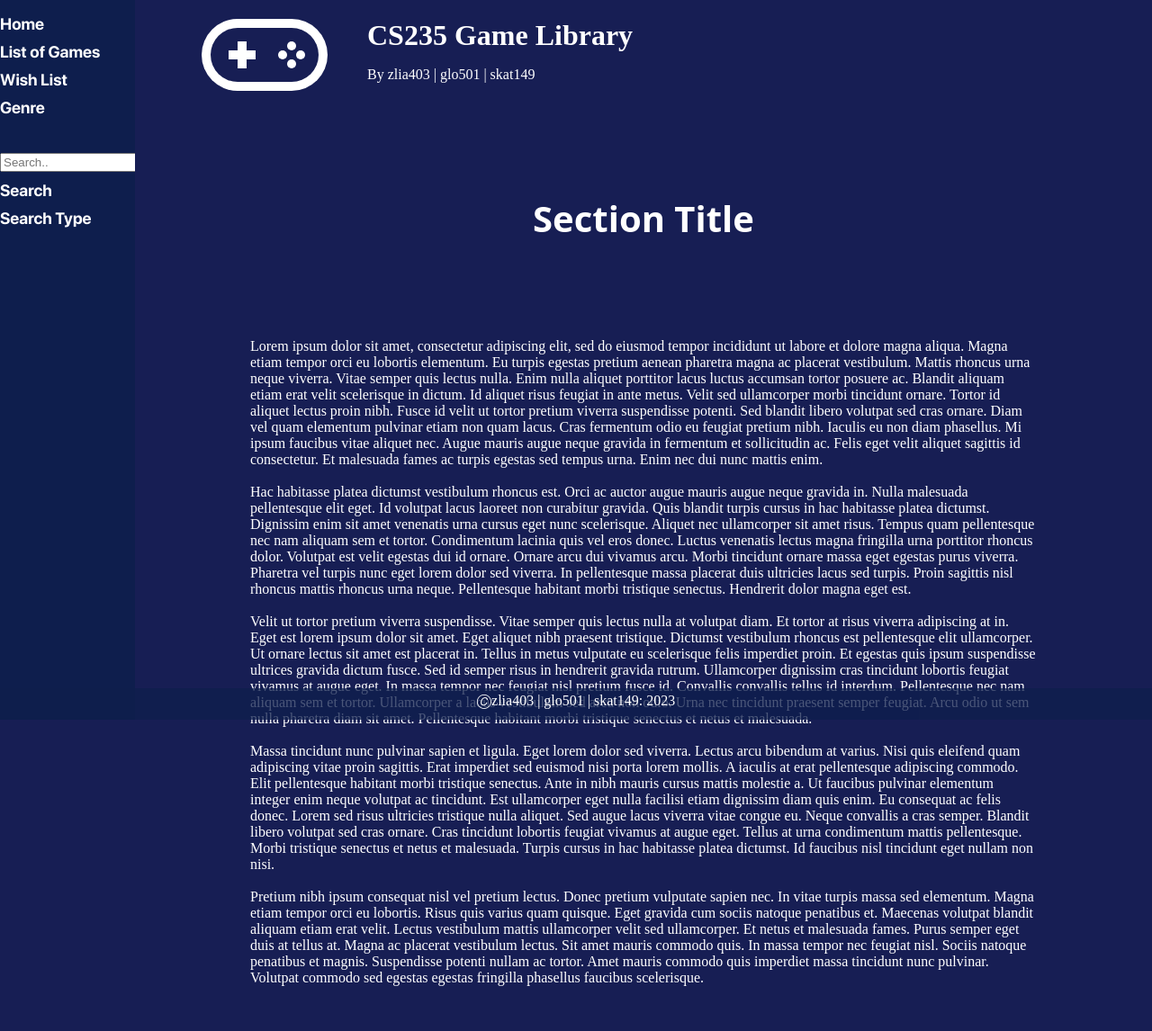
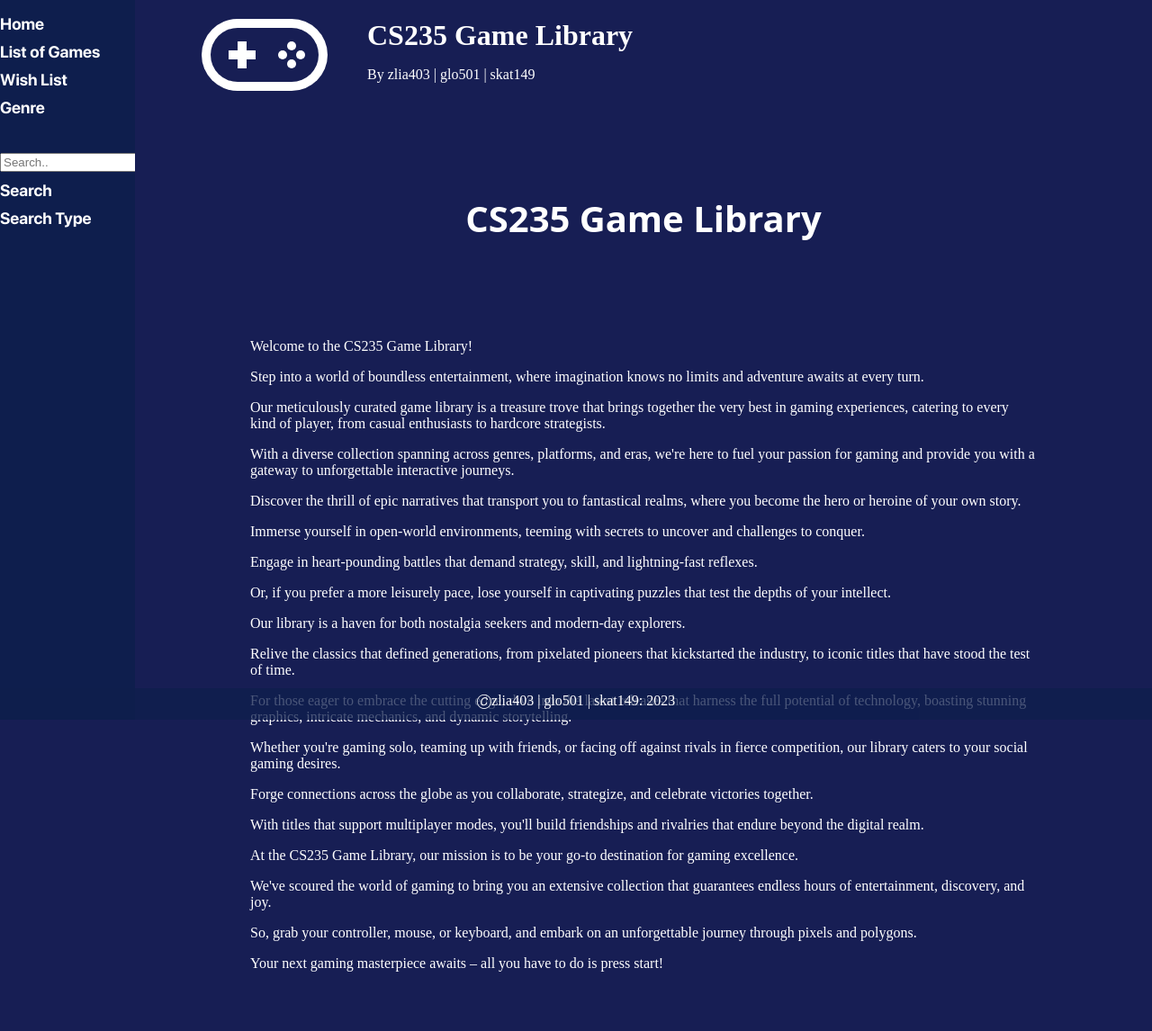
Before and after one commit to KingsleyLeung03/cs235-2023-gameswebapp-assignment-zlia403_glo501_skat149, a Flask app: page / in a window 1280 px wide. Shown: the whole page at 90% size. After the commit the page ends 1080 px from the top, so only its background shows below. Run offline with Flask 3, Linux system fonts and the light colour scheme; some libraries are stand-ins or nearby versions.

Commit message:
Update descriptions on layout.html

```diff
--- a/games/templates/layout.html
+++ b/games/templates/layout.html
@@ -11,19 +11,26 @@
 
     <section>
         <div class="section_title">
-            <h1>Section Title</h1>
+            <h1>CS235 Game Library</h1>
         </div>
-        <p>
-            Lorem ipsum dolor sit amet, consectetur adipiscing elit, sed do eiusmod tempor incididunt ut labore et dolore magna aliqua. Magna etiam tempor orci eu lobortis elementum. Eu turpis egestas pretium aenean pharetra magna ac placerat vestibulum. Mattis rhoncus urna neque viverra. Vitae semper quis lectus nulla. Enim nulla aliquet porttitor lacus luctus accumsan tortor posuere ac. Blandit aliquam etiam erat velit scelerisque in dictum. Id aliquet risus feugiat in ante metus. Velit sed ullamcorper morbi tincidunt ornare. Tortor id aliquet lectus proin nibh. Fusce id velit ut tortor pretium viverra suspendisse potenti. Sed blandit libero volutpat sed cras ornare. Diam vel quam elementum pulvinar etiam non quam lacus. Cras fermentum odio eu feugiat pretium nibh. Iaculis eu non diam phasellus. Mi ipsum faucibus vitae aliquet nec. Augue mauris augue neque gravida in fermentum et sollicitudin ac. Felis eget velit aliquet sagittis id consectetur. Et malesuada fames ac turpis egestas sed tempus urna. Enim nec dui nunc mattis enim.
-            <br><br>
-            Hac habitasse platea dictumst vestibulum rhoncus est. Orci ac auctor augue mauris augue neque gravida in. Nulla malesuada pellentesque elit eget. Id volutpat lacus laoreet non curabitur gravida. Quis blandit turpis cursus in hac habitasse platea dictumst. Dignissim enim sit amet venenatis urna cursus eget nunc scelerisque. Aliquet nec ullamcorper sit amet risus. Tempus quam pellentesque nec nam aliquam sem et tortor. Condimentum lacinia quis vel eros donec. Luctus venenatis lectus magna fringilla urna porttitor rhoncus dolor. Volutpat est velit egestas dui id ornare. Ornare arcu dui vivamus arcu. Morbi tincidunt ornare massa eget egestas purus viverra. Pharetra vel turpis nunc eget lorem dolor sed viverra. In pellentesque massa placerat duis ultricies lacus sed turpis. Proin sagittis nisl rhoncus mattis rhoncus urna neque. Pellentesque habitant morbi tristique senectus. Hendrerit dolor magna eget est.
-            <br><br>
-            Velit ut tortor pretium viverra suspendisse. Vitae semper quis lectus nulla at volutpat diam. Et tortor at risus viverra adipiscing at in. Eget est lorem ipsum dolor sit amet. Eget aliquet nibh praesent tristique. Dictumst vestibulum rhoncus est pellentesque elit ullamcorper. Ut ornare lectus sit amet est placerat in. Tellus in metus vulputate eu scelerisque felis imperdiet proin. Et egestas quis ipsum suspendisse ultrices gravida dictum fusce. Sed id semper risus in hendrerit gravida rutrum. Ullamcorper dignissim cras tincidunt lobortis feugiat vivamus at augue eget. In massa tempor nec feugiat nisl pretium fusce id. Convallis convallis tellus id interdum. Pellentesque nec nam aliquam sem et tortor. Ullamcorper a lacus vestibulum sed arcu non odio. Urna nec tincidunt praesent semper feugiat. Arcu odio ut sem nulla pharetra diam sit amet. Pellentesque habitant morbi tristique senectus et netus et malesuada.
-            <br><br>
-            Massa tincidunt nunc pulvinar sapien et ligula. Eget lorem dolor sed viverra. Lectus arcu bibendum at varius. Nisi quis eleifend quam adipiscing vitae proin sagittis. Erat imperdiet sed euismod nisi porta lorem mollis. A iaculis at erat pellentesque adipiscing commodo. Elit pellentesque habitant morbi tristique senectus. Ante in nibh mauris cursus mattis molestie a. Ut faucibus pulvinar elementum integer enim neque volutpat ac tincidunt. Est ullamcorper eget nulla facilisi etiam dignissim diam quis enim. Eu consequat ac felis donec. Lorem sed risus ultricies tristique nulla aliquet. Sed augue lacus viverra vitae congue eu. Neque convallis a cras semper. Blandit libero volutpat sed cras ornare. Cras tincidunt lobortis feugiat vivamus at augue eget. Tellus at urna condimentum mattis pellentesque. Morbi tristique senectus et netus et malesuada. Turpis cursus in hac habitasse platea dictumst. Id faucibus nisl tincidunt eget nullam non nisi.
-            <br><br>
-            Pretium nibh ipsum consequat nisl vel pretium lectus. Donec pretium vulputate sapien nec. In vitae turpis massa sed elementum. Magna etiam tempor orci eu lobortis. Risus quis varius quam quisque. Eget gravida cum sociis natoque penatibus et. Maecenas volutpat blandit aliquam etiam erat velit. Lectus vestibulum mattis ullamcorper velit sed ullamcorper. Et netus et malesuada fames. Purus semper eget duis at tellus at. Magna ac placerat vestibulum lectus. Sit amet mauris commodo quis. In massa tempor nec feugiat nisl. Sociis natoque penatibus et magnis. Suspendisse potenti nullam ac tortor. Amet mauris commodo quis imperdiet massa tincidunt nunc pulvinar. Volutpat commodo sed egestas egestas fringilla phasellus faucibus scelerisque.
-        </p>
+            <p>Welcome to the CS235 Game Library!</p>
+            <p>Step into a world of boundless entertainment, where imagination knows no limits and adventure awaits at every turn.</p>
+            <p>Our meticulously curated game library is a treasure trove that brings together the very best in gaming experiences, catering to every kind of player, from casual enthusiasts to hardcore strategists.</p>
+            <p>With a diverse collection spanning across genres, platforms, and eras, we're here to fuel your passion for gaming and provide you with a gateway to unforgettable interactive journeys.</p>
+            <p>Discover the thrill of epic narratives that transport you to fantastical realms, where you become the hero or heroine of your own story.</p>
+            <p>Immerse yourself in open-world environments, teeming with secrets to uncover and challenges to conquer.</p>
+            <p>Engage in heart-pounding battles that demand strategy, skill, and lightning-fast reflexes.</p>
+            <p>Or, if you prefer a more leisurely pace, lose yourself in captivating puzzles that test the depths of your intellect.</p>
+            <p>Our library is a haven for both nostalgia seekers and modern-day explorers. </p>
+            <p>Relive the classics that defined generations, from pixelated pioneers that kickstarted the industry, to iconic titles that have stood the test of time.</p>
+            <p>For those eager to embrace the cutting edge, dive into the latest releases that harness the full potential of technology, boasting stunning graphics, intricate mechanics, and dynamic storytelling.</p>
+            <p>Whether you're gaming solo, teaming up with friends, or facing off against rivals in fierce competition, our library caters to your social gaming desires.</p>
+            <p>Forge connections across the globe as you collaborate, strategize, and celebrate victories together.</p>
+            <p>With titles that support multiplayer modes, you'll build friendships and rivalries that endure beyond the digital realm.</p>
+            <p>At the CS235 Game Library, our mission is to be your go-to destination for gaming excellence.</p>
+            <p>We've scoured the world of gaming to bring you an extensive collection that guarantees endless hours of entertainment, discovery, and joy.</p>
+            <p>So, grab your controller, mouse, or keyboard, and embark on an unforgettable journey through pixels and polygons.</p>
+            <p>Your next gaming masterpiece awaits – all you have to do is press start!</p>
     </section>
 
 {% endblock %}
```
